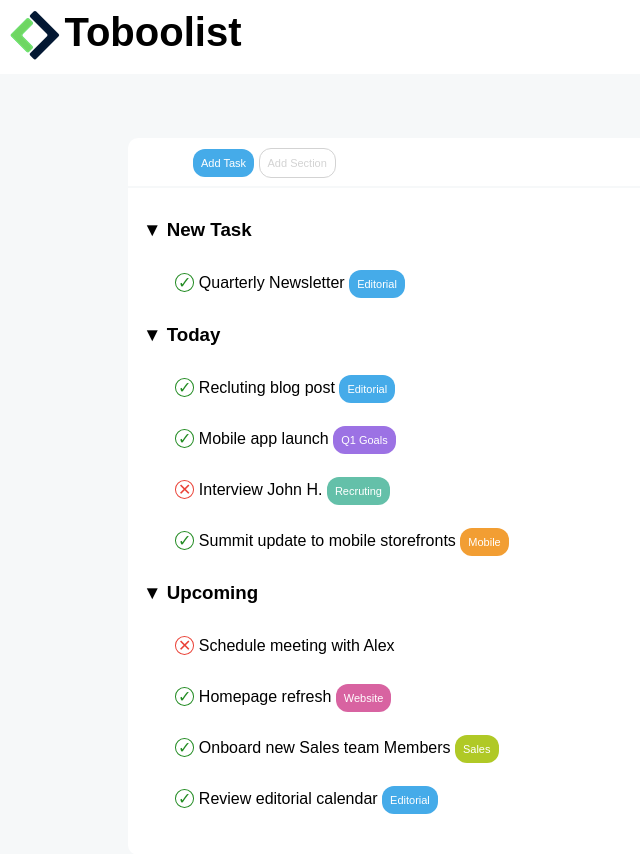
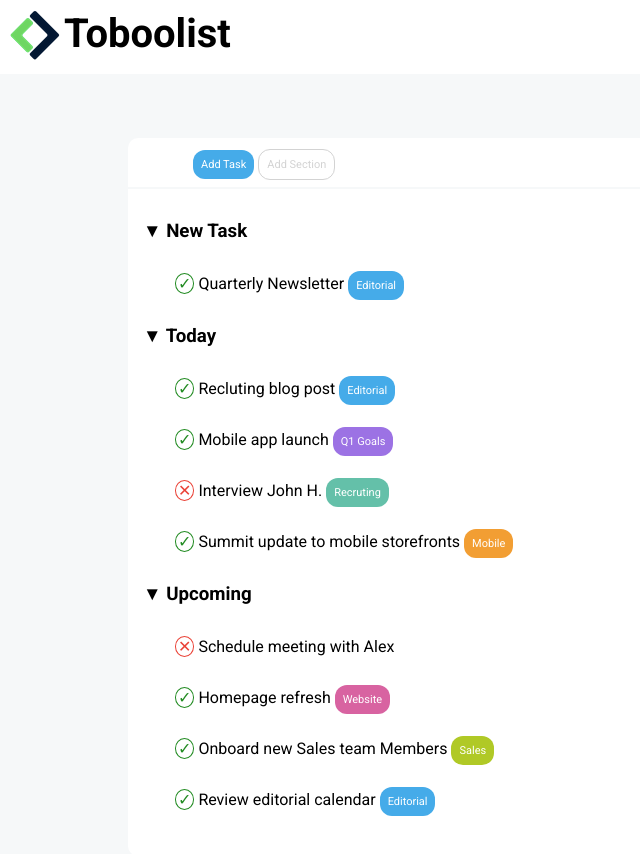
Before and after one commit to Vincenzo-Polverino/html-css-toboolist, a plain HTML site: page index.html in a window 1280 px wide. Shown: the whole page, without its empty margins (0-640 px from the left). Drawn offline with Linux system fonts and the light colour scheme.

Commit message:
add roboto font

```diff
--- a/css/style.css
+++ b/css/style.css
@@ -1,7 +1,7 @@
 * {
     margin: 0;
     padding: 0;
-    font-family: Arial, Helvetica, sans-serif;
+    font-family: "Roboto", sans-serif;
     box-sizing: border-box;
 }
 
--- a/index.html
+++ b/index.html
@@ -6,6 +6,9 @@
     <meta name="viewport" content="width=device-width, initial-scale=1.0">
     <title>Document</title>
     <link rel="stylesheet" href="./css/style.css">
+    <link rel="preconnect" href="https://fonts.googleapis.com">
+    <link rel="preconnect" href="https://fonts.gstatic.com" crossorigin>
+    <link href="https://fonts.googleapis.com/css2?family=Roboto:ital,wght@0,100;0,300;0,400;0,500;0,700;0,900;1,100;1,300;1,400;1,500;1,700;1,900&display=swap" rel="stylesheet">
 </head>
 
 <body>
```
